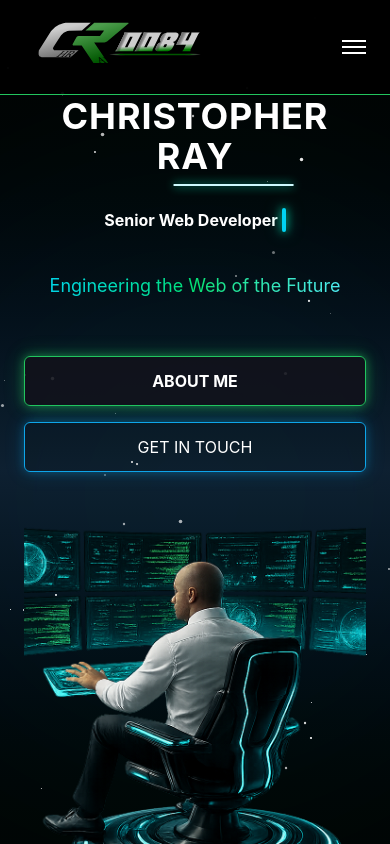
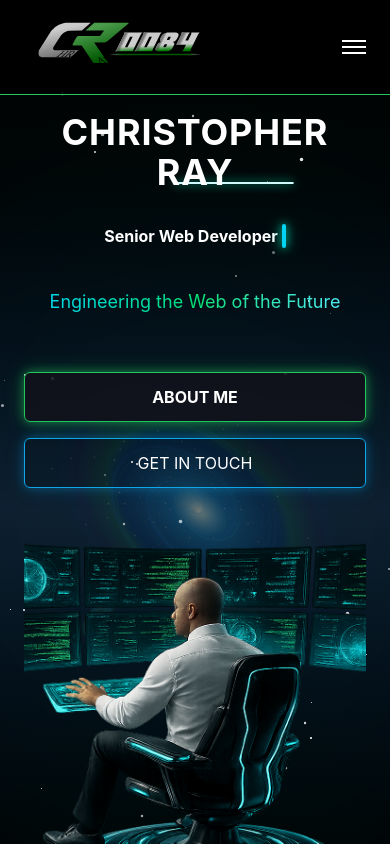
Before and after one commit to ChrisRay0084/super-portfolio, a Next.js app: page / in a window 390 px wide. Shown: the top 844 px of the page. Built offline with nearby package versions, Linux system fonts and the light colour scheme.

Commit message:
moble updates

```diff
--- a/app/globals.css
+++ b/app/globals.css
@@ -109,15 +109,23 @@ section {
 
   .mobile-streak-line {
     top: auto !important;
-    bottom: 1rem !important;
+    bottom: 0 !important;
   }
 
   .mobile-floating-orbs {
     display: none !important;
   }
+
+  .landscape-back-and-forth {
+    top: calc(46% + 1rem) !important;
+  }
 }
 
 @media (orientation: portrait) and (max-width: 767px) {
+  .portrait-hero {
+    padding-bottom: 4rem !important;
+  }
+
   .mobile-streak-line {
     top: auto !important;
     bottom: 0 !important;
@@ -128,7 +136,7 @@ section {
   }
 
   .portrait-back-and-forth {
-    top: calc(23% - 2rem) !important;
+    top: calc(21% - 2rem) !important;
   }
 }
 
--- a/components/Galaxy.tsx
+++ b/components/Galaxy.tsx
@@ -16,9 +16,9 @@ export default function Galaxy() {
       className="absolute inset-0 z-0 pointer-events-none flex items-center justify-center"
     >
       <motion.img
-        src="/images/galaxy.svg"
+        src="/images/galaxy.png"
         alt="Galaxy background"
-        className="w-[70vw] max-w-[800px] min-w-[350px] mix-blend-screen"
+        className="w-[70vw] max-w-[750px] min-w-[300px] mix-blend-screen"
       />
     </motion.div>
   )
--- a/components/HeroSection.tsx
+++ b/components/HeroSection.tsx
@@ -30,7 +30,7 @@ export default function HeroSection({ heroImage }: { heroImage?: React.ReactNode
   return (
     <section
       id="home"
-      className="landscape-hero relative min-h-screen flex items-start md:items-center justify-center pt-24 md:pt-0 overflow-hidden
+      className="landscape-hero portrait-hero relative min-h-screen flex items-start md:items-center justify-center pt-28 md:pt-28 overflow-hidden
                 bg-gradient-to-b from-black via-slate-900 to-black"
     >
 
@@ -51,7 +51,7 @@ export default function HeroSection({ heroImage }: { heroImage?: React.ReactNode
       <StreakLine />
       <FloatingOrbs />
       <Stars count={50} enabled={true} />
-      {/* <Galaxy /> */}
+      <Galaxy />
 
       {/* Hero Content */}
       <div className="px-6 w-full max-w-6xl grid grid-cols-1 md:grid-cols-2 items-center gap-12 relative z-20">
--- a/components/LineBackAndForth.tsx
+++ b/components/LineBackAndForth.tsx
@@ -5,7 +5,7 @@ import { motion } from "framer-motion"
 export default function LineBackAndForth() {
   return (
     <motion.div
-        className="portrait-back-and-forth absolute top-[23%] left-[5%] w-[120px] h-[2px]
+        className="landscape-back-and-forth portrait-back-and-forth absolute top-[23%] left-[5%] w-[120px] h-[2px]
         bg-cyan-100 shadow-[0_0_10px_rgba(0,255,200,0.9)]"
         animate={{ x: [-20, 200, -20] }}
         transition={{ duration: 12, repeat: Infinity }}
```
Also changed, not shown: public/images/galaxy.png (added), public/images/galaxy_sm.svg (added).
